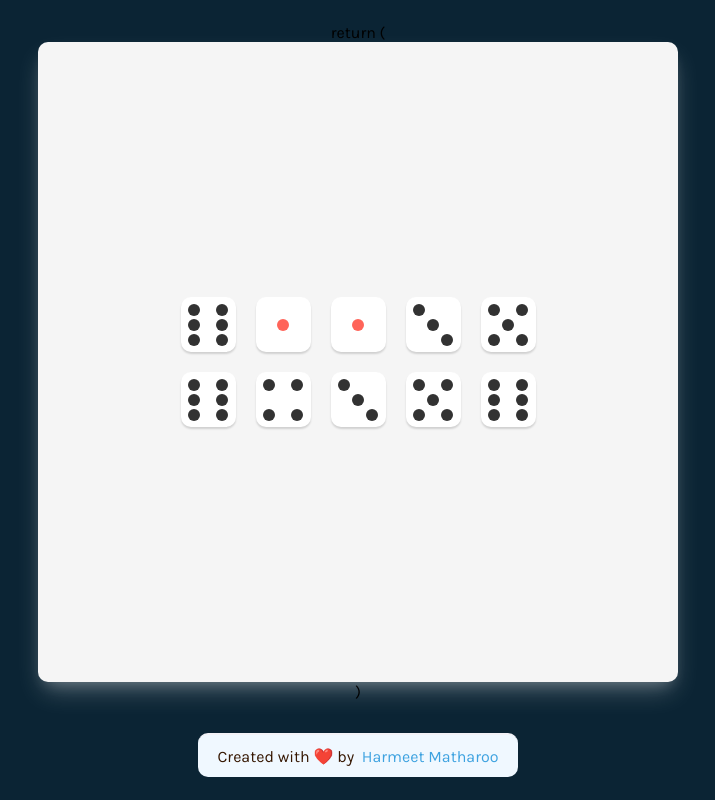
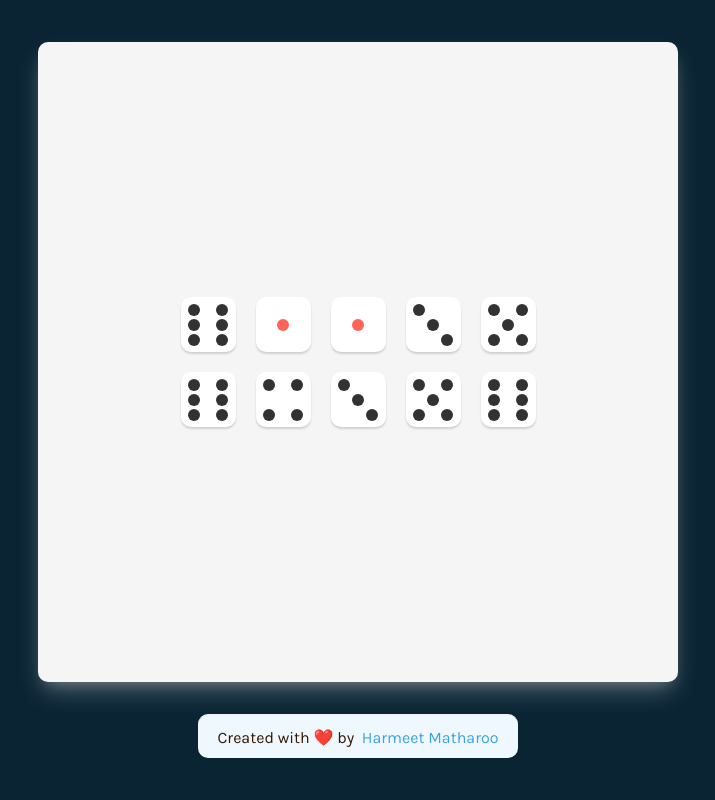
Before and after one commit to hmjatt/Tenzies-ReactJS, a React (Create React App) app in the folder tenzies/: page / in a window 1280 px wide. Shown: the whole page, without its empty margins (282-997 px from the left). Built offline with nearby package versions, Linux system fonts and the light colour scheme.

Commit message:
`Map Array to Dice Component 🪄`  ✅

```diff
--- a/tenzies/src/App.js
+++ b/tenzies/src/App.js
@@ -18,11 +18,9 @@ function App() {
 
     return (
         <div className="App">
-            return (
             <main>
                 <div className="dice-container">{diceElements}</div>
             </main>
-            )
             <Footer />
         </div>
     );
```
Also changed, not shown: 1 other file (tests, documents, lock files or other folders).
